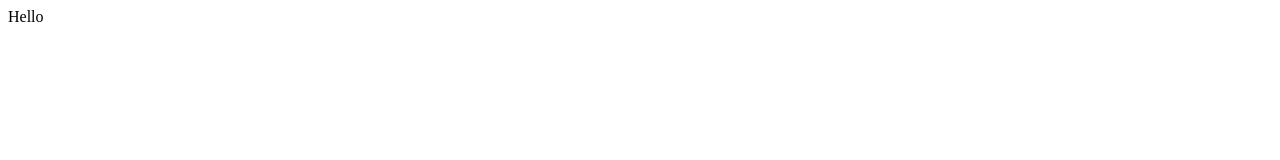
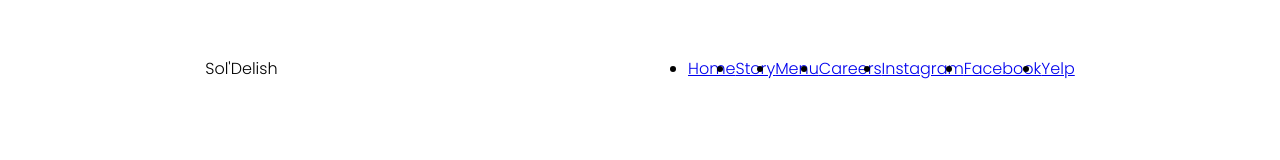
Before and after one commit to CodeByJalen/eatery-website, a plain HTML site: page index.html in a window 1280 px wide. Drawn offline with Linux system fonts and the light colour scheme.

Commit message:
Restaurant-000: Style.CSS
Editing appearance of the home screen

```diff
--- a/index.html
+++ b/index.html
@@ -8,7 +8,20 @@
     <link rel="stylesheet" href="mediaqueries.css">
 </head>
 <body>
-    Hello
+    <nav id="desktop-nav">
+        <div class="logo">Sol'Delish</div>
+        </div>
+            <ul class="nav-links">
+                <li><a href="Home">Home</a></li>
+                <li><a href="Story">Story</a></li>
+                <li><a href="Menu">Menu</a></li>
+                <li><a href="Careers">Careers</a></li>
+                <li><a href="Instagram">Instagram</a></li>
+                <li><a href="Facebook">Facebook</a></li>
+                <li><a href="Yelp">Yelp</a></li>
+
+            </ul>
+    </nav>
     <script src="script.js"></script>
 </body>
 </html>
--- a/style.css
+++ b/style.css
@@ -0,0 +1,41 @@
+/** General **/
+
+ @import url('https://fonts.googleapis.com/css2?family=Poppins:wght@300&display=swap');
+
+
+* {
+  margin: 0;
+  padding: 0;
+}
+
+body {
+  font-family: 'Poppins', sans-serif;
+}
+
+html {
+  scroll-behavior: smooth;
+}
+
+p {
+  color: rgb(85, 85, 85);
+}
+
+/* TRANSITION */
+
+a,
+.btn {
+  transition: all 300ms ease;
+}
+
+/* DESKTOOP NAV */
+
+nav,
+.nav-links {
+  display: flex;
+}
+
+nav {
+  justify-content: space-around;
+  align-items: center;
+  height: 17vh;
+}
```
